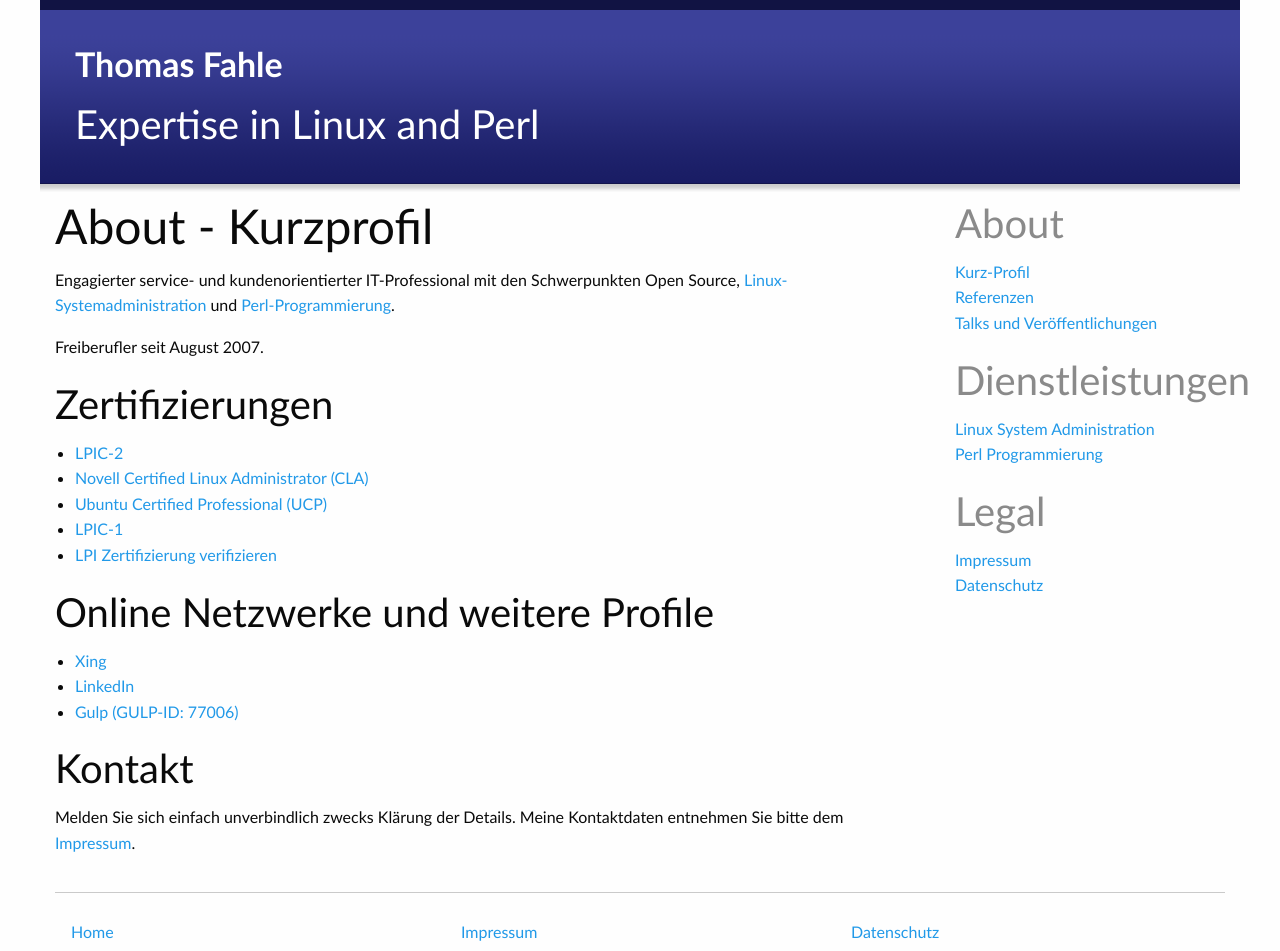
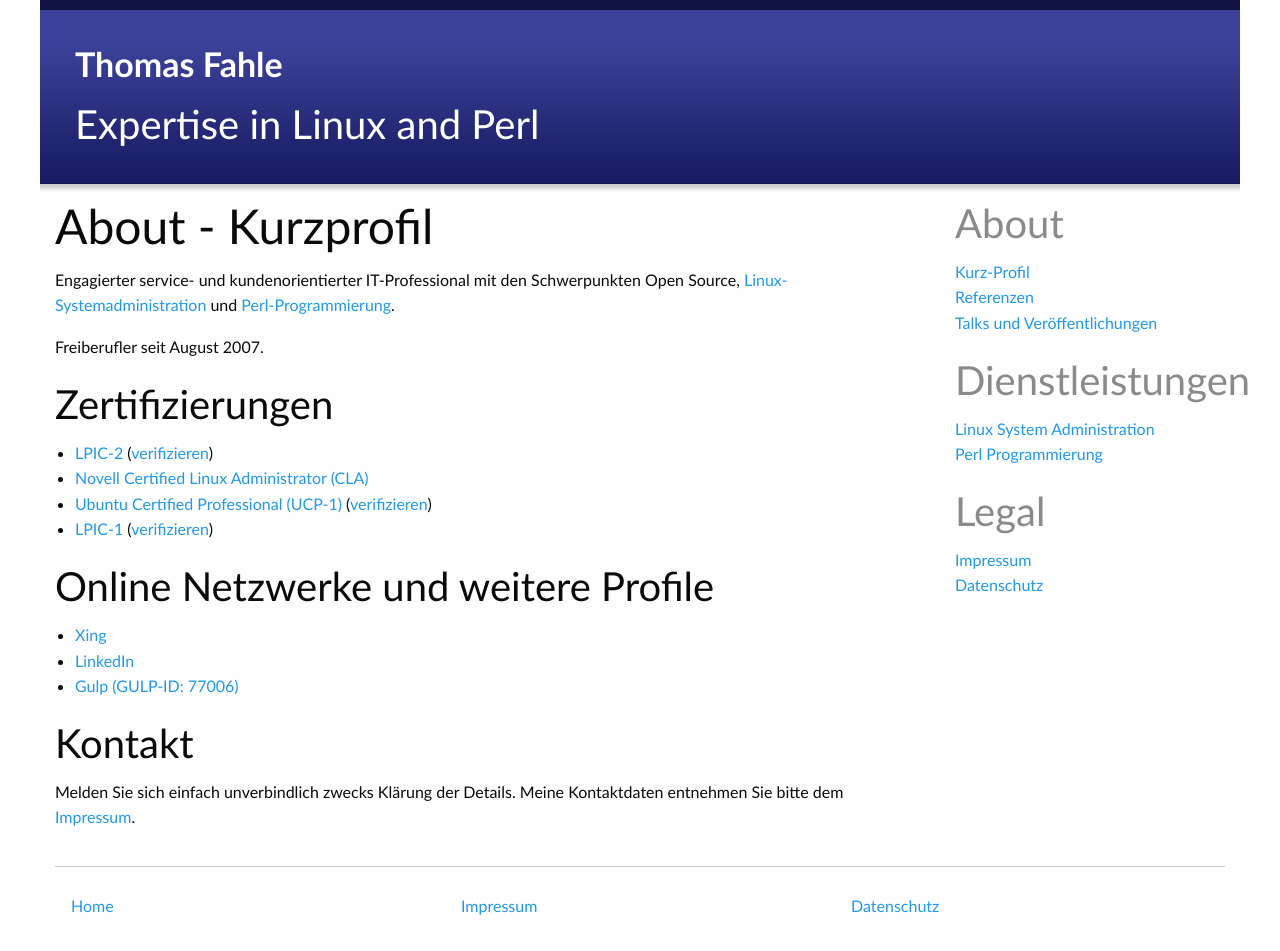
Before and after one commit to thomas-fahle/thomas-fahle.github.io, a Jekyll site: the page built from about.html, in a window 1280 px wide. Built offline with Jekyll 4.4.1, drawn with Linux system fonts in a browser that asks for light colours; after the commit the page ends 925 px from its top, so only the background shows below that.

Commit message:
LPI Zertifizierung verifizieren - Layout

```diff
--- a/about.html
+++ b/about.html
@@ -14,19 +14,16 @@ Freiberufler seit August 2007.
 <h2>Zertifizierungen</h2>
 <ul>
 <li>
-<a href="http://www.lpi.org/our-certifications/lpic-2-overview">LPIC-2</a>
+<a href="http://www.lpi.org/our-certifications/lpic-2-overview">LPIC-2</a> (<a href="https://lpi.org/v/LPI000095426/6qqbg6kldv">verifizieren</a>)
 </li>
 <li>
 <a href="http://www.novell.com/training/certinfo/cla/">Novell Certified Linux Administrator (CLA)</a>
 </li>
 <li>
-<a href="http://www.lpi.org/eng/certification/ubuntu_certified_professional">Ubuntu Certified Professional (UCP)</a>
+<a href="http://www.lpi.org/eng/certification/ubuntu_certified_professional">Ubuntu Certified Professional (UCP-1)</a> (<a href="https://lpi.org/v/LPI000095426/6qqbg6kldv">verifizieren</a>)
 </li>
 <li>
-<a href="http://www.lpi.org/our-certifications/lpic-1-overview">LPIC-1</a>
-</li>
-<li>
-<a href="https://lpi.org/v/LPI000095426/6qqbg6kldv">LPI Zertifizierung verifizieren</a>
+<a href="http://www.lpi.org/our-certifications/lpic-1-overview">LPIC-1</a> (<a href="https://lpi.org/v/LPI000095426/6qqbg6kldv">verifizieren</a>)
 </li>
 </ul>
 
```
